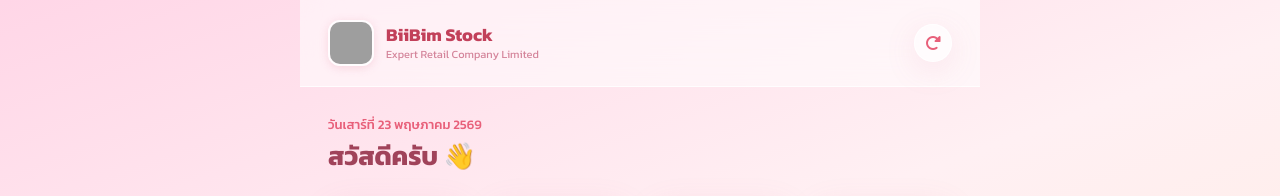
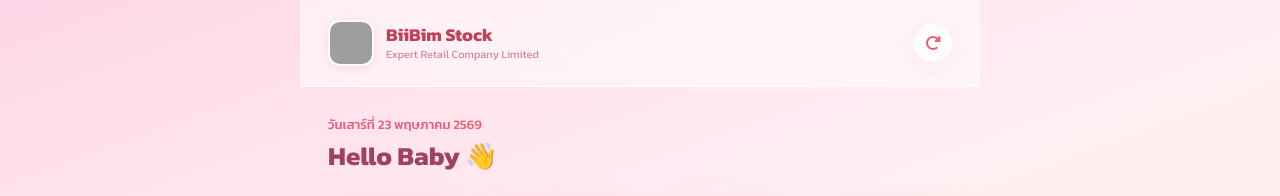
Before and after one commit to tanon-kk/bb-stock, a website: page frontend/index.html in a window 1280 px wide. Shown: the top 196 px of the page. Drawn offline with Linux system fonts and the light colour scheme; grey boxes are pictures that could not be loaded.

```diff
--- a/frontend/index.html
+++ b/frontend/index.html
@@ -45,7 +45,7 @@
       <div id="view-dashboard" class="page-view active">
         <div class="greeting-bar">
           <p class="greeting-date" id="current-date"></p>
-          <p class="greeting-name">สวัสดีครับ 👋</p>
+          <p class="greeting-name">Hello Baby 👋</p>
         </div>
         <div class="menu-grid">
           <div class="menu-card" onclick="navigateTo('import')">
```
